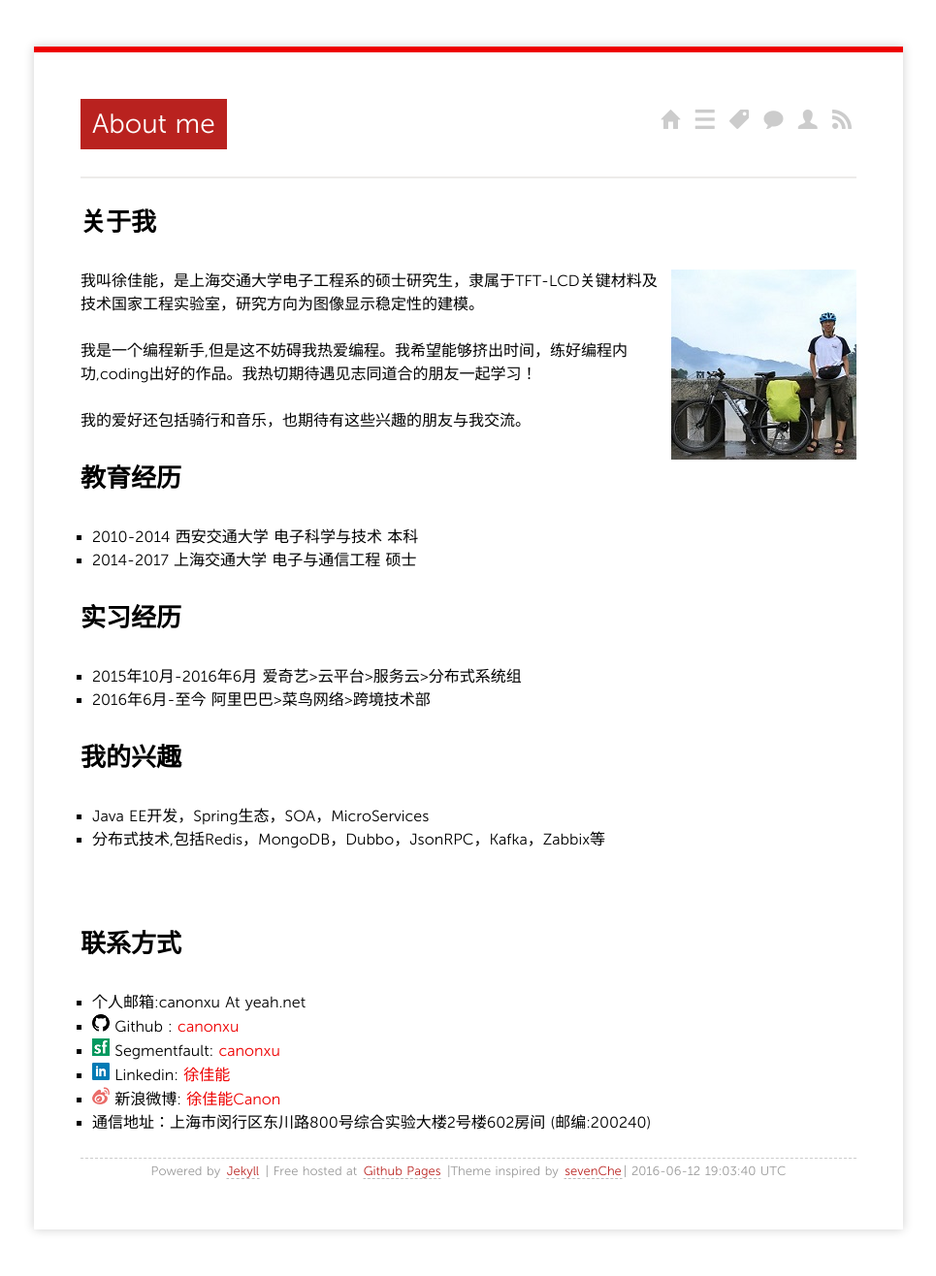
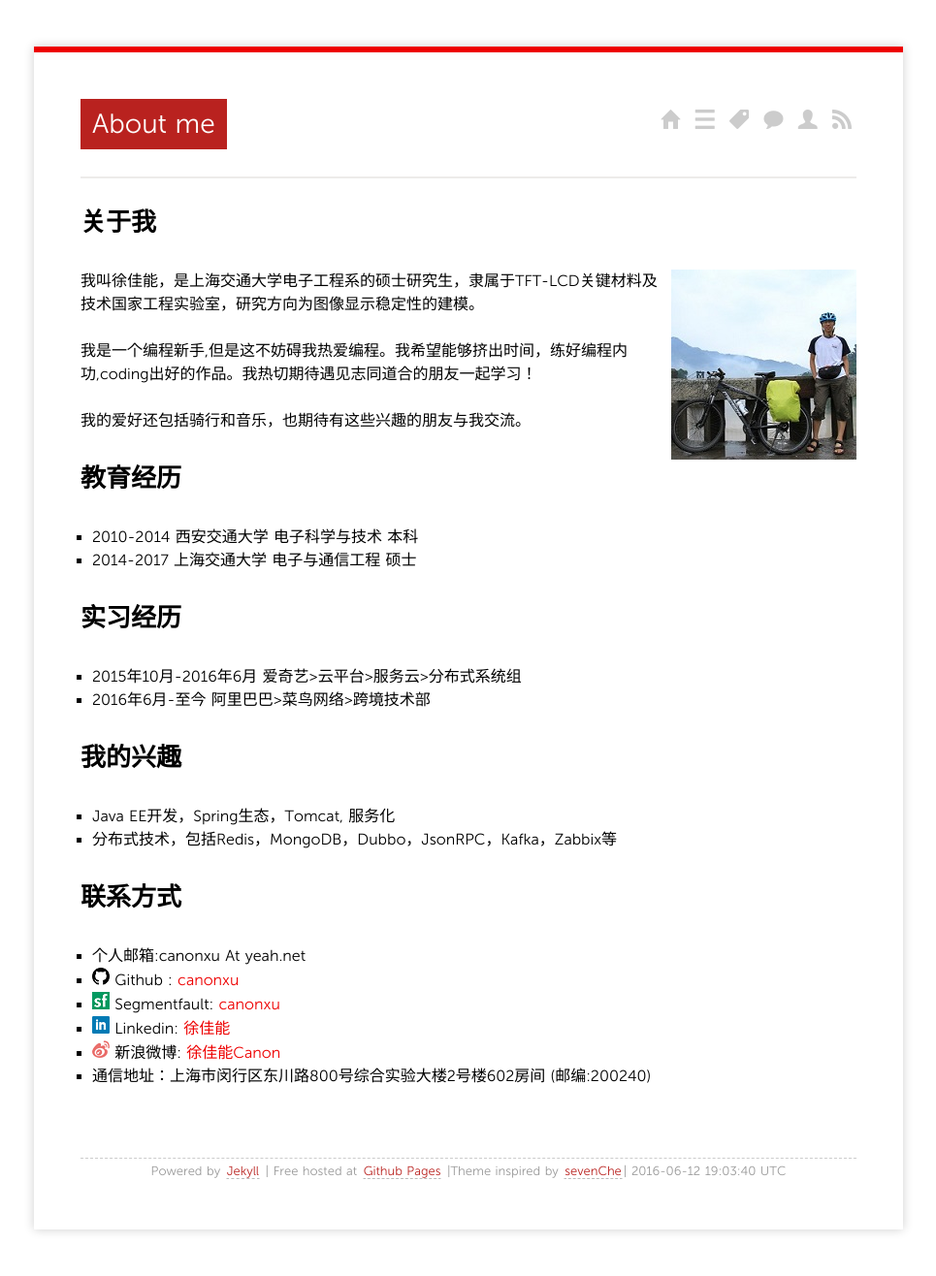
Before and after one commit to canonxu/canonxu.github.io, a Jekyll site: the page built from about/index.md, in a window 1280 px wide. Shown: the whole page at 97% size, without its empty margins (157-1122 px from the left). Built offline with Jekyll 4.4.1, drawn with Linux system fonts in a browser that asks for light colours; nearby versions of some CDN libraries; Markdown is read by kramdown in place of the engine named in the settings; comment, search, counter and statistics services are not loaded.

Commit message:
delete elimination

```diff
--- a/about/index.md
+++ b/about/index.md
@@ -17,18 +17,14 @@ comments: yes
 ##教育经历
 + 2010-2014 西安交通大学 电子科学与技术 本科
 + 2014-2017 上海交通大学 电子与通信工程 硕士
-<br/>
 
 ##实习经历
 + 2015年10月-2016年6月 爱奇艺>云平台>服务云>分布式系统组
 + 2016年6月-至今 阿里巴巴>菜鸟网络>跨境技术部
-<br/>
 
 ##我的兴趣
-+ Java EE开发，Spring生态，SOA，MicroServices
-+ 分布式技术,包括Redis，MongoDB，Dubbo，JsonRPC，Kafka，Zabbix等
-
-<br/>
++ Java EE开发，Spring生态，Tomcat, 服务化
++ 分布式技术，包括Redis，MongoDB，Dubbo，JsonRPC，Kafka，Zabbix等
 
 ##联系方式
 + 个人邮箱:canonxu `At` yeah.net
@@ -37,3 +33,5 @@ comments: yes
 + <img src="/media/pic/linkedin_icon.png" align="bottom"> Linkedin: [徐佳能](http://www.linkedin.com/profile/view?id=364083583)
 + <img src="/media/pic/weibo_icon.png" align="bottom"> 新浪微博: [徐佳能Canon](http://weibo.com/u/1887763444)
 + 通信地址：上海市闵行区东川路800号综合实验大楼2号楼602房间 (邮编:200240)
+
+<br/>
```
Also changed, not shown: _posts/2014/2014-11-26-安装和使用Pycharm.md (deleted, +0 -25 lines).
